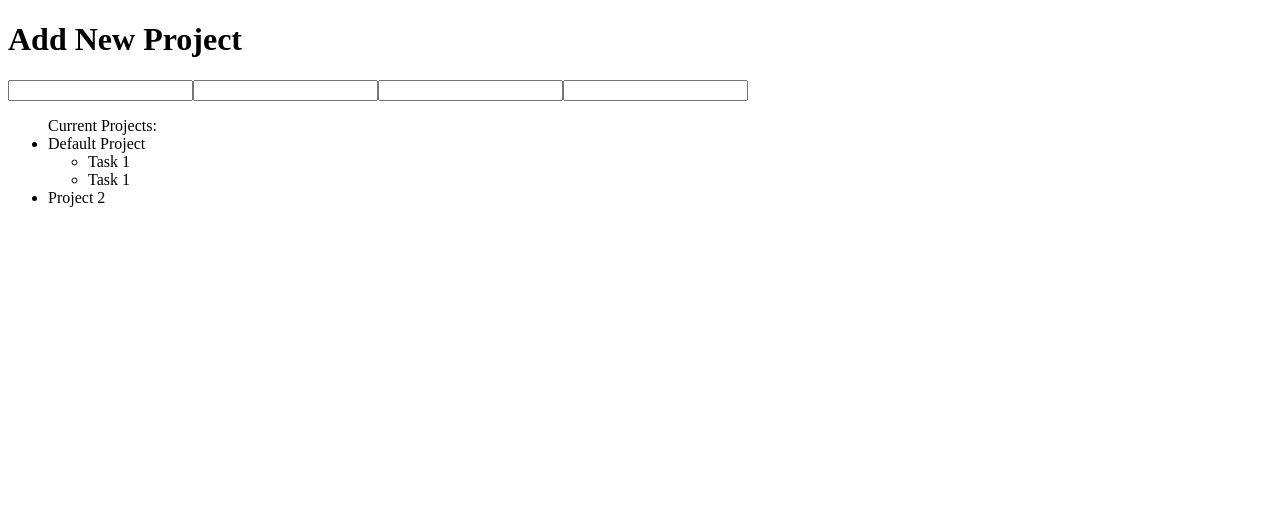
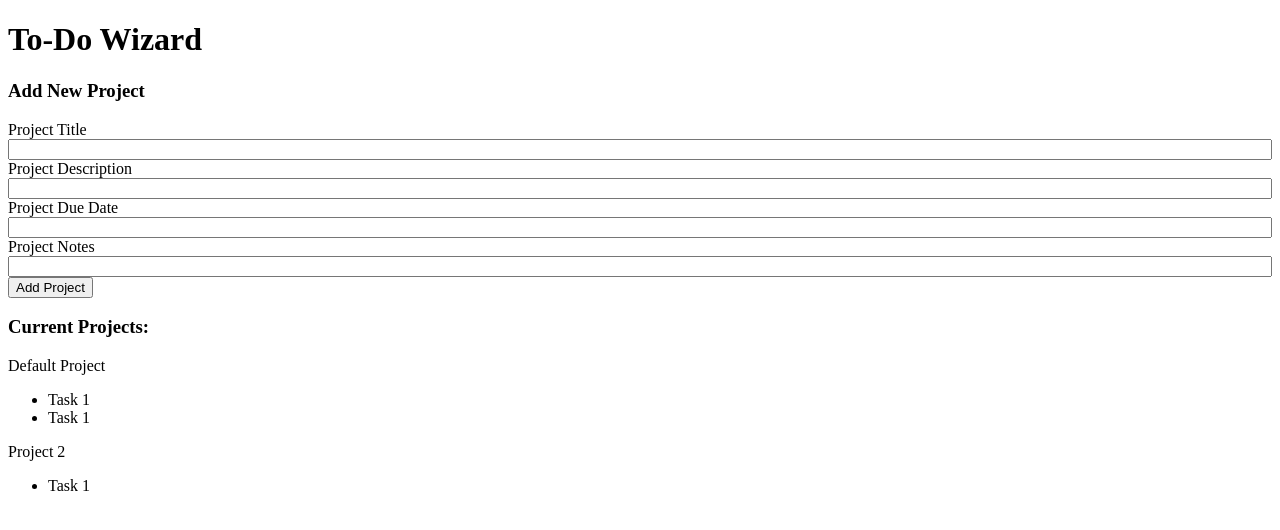
Before and after one commit to nathan-culley/to-do-list, a website built with webpack: page dist/index.html in a window 1280 px wide. Built offline with nearby package versions, Linux system fonts and the light colour scheme.

Commit message:
Organize new project form
Added labels to each input box in the new project form. Organized the labels and input boxes into individual flexboxes. Added a button to the bottom of the form.

```diff
--- a/src/index.js
+++ b/src/index.js
@@ -36,6 +36,8 @@ project0.addTask(task1);
 createProject('Project 2', 'My second project', '2023-03-02', 'Medium');
 createTask(projects[0], 'Task 1', 'My first task', '2023-03-03', 'High', 'Important');
 
+createTask(projects[1], 'Task 1', 'My first task', '2023-03-03', 'High', 'Important');
+
 console.log(projects);
 
 markTaskAsComplete(project0.taskList[0]);
--- a/src/style.css
+++ b/src/style.css
@@ -1,3 +1,4 @@
-.hello {
-    color: red;
-  }
+.input-label {
+  display: flex;
+  flex-direction: column;
+}
--- a/src/ui.js
+++ b/src/ui.js
@@ -14,9 +14,10 @@ function Ui() {
 //function to create overall display
 
 function createDisplay(content) {
-    console.log("createDisplay");
-    console.log(content);
-    console.log(projects);
+    const title = document.createElement("h1");
+    title.setAttribute("id","title");
+    title.textContent = "To-Do Wizard";
+    content.appendChild(title);
     createInput(content);
     createProjectList(content);
     createTaskList(content);
@@ -25,31 +26,74 @@ function createDisplay(content) {
 //function to create new-project form
 
 function createInput(content) {
-    const newProjectSection = document.createElement("div");
-    content.appendChild(newProjectSection);
-    newProjectSection.innerHTML = "<h1>Add New Project</h1>"
+    const addProjectSection = document.createElement("form");
+    addProjectSection.setAttribute("id", "add-project");
+    content.appendChild(addProjectSection);
+    addProjectSection.innerHTML = "<h3>Add New Project</h3>"
 
     //add title
+    const titleInputLabel = document.createElement("div");
+    titleInputLabel.className = "input-label";
+    addProjectSection.appendChild(titleInputLabel);
+
+    const addTitleLabel = document.createElement("label");
+    addTitleLabel.setAttribute("for", "add-title");
+    addTitleLabel.textContent = "Project Title";
+    titleInputLabel.appendChild(addTitleLabel);
+
     const addTitle = document.createElement("input");
     addTitle.setAttribute("type", "text");
-    newProjectSection.appendChild(addTitle);
+    addTitle.setAttribute("id", "add-title");
+    titleInputLabel.appendChild(addTitle);
 
     //add description
+    const descriptionInputLabel = document.createElement("div");
+    descriptionInputLabel.className = "input-label";
+    addProjectSection.appendChild(descriptionInputLabel);
+
+    const addDescriptionLabel = document.createElement("label");
+    addDescriptionLabel.setAttribute("for", "add-description");
+    addDescriptionLabel.textContent = "Project Description";
+    descriptionInputLabel.appendChild(addDescriptionLabel);
+
     const addDescription = document.createElement("input");
     addDescription.setAttribute("type", "text");
-    newProjectSection.appendChild(addDescription);
+    addDescription.setAttribute("id", "add-description");
+    descriptionInputLabel.appendChild(addDescription);
 
     //add due date
+    const dueDateInputLabel = document.createElement("div");
+    dueDateInputLabel.className = "input-label";
+    addProjectSection.appendChild(dueDateInputLabel);
+
+    const addDueDateLabel = document.createElement("label");
+    addDueDateLabel.setAttribute("for", "add-due-date");
+    addDueDateLabel.textContent = "Project Due Date";
+    dueDateInputLabel.appendChild(addDueDateLabel);
+
     const addDueDate = document.createElement("input");
     addDueDate.setAttribute("type", "text");
-    newProjectSection.appendChild(addDueDate);
+    addDueDate.setAttribute("id", "add-due-date");
+    dueDateInputLabel.appendChild(addDueDate);
 
     //add notes
+    const notesInputLabel = document.createElement("div");
+    notesInputLabel.className = "input-label";
+    addProjectSection.appendChild(notesInputLabel);
+
+    const addNotesLabel = document.createElement("label");
+    addNotesLabel.setAttribute("for", "add-notes");
+    addNotesLabel.textContent = "Project Notes";
+    notesInputLabel.appendChild(addNotesLabel);
+
     const addNotes = document.createElement("input");
     addNotes.setAttribute("type", "text");
-    newProjectSection.appendChild(addNotes);
+    addNotes.setAttribute("id", "add-notes");
+    notesInputLabel.appendChild(addNotes);
 
-
+    const addProjectButton = document.createElement("button");
+    addProjectButton.textContent = "Add Project";
+    addProjectSection.appendChild(addProjectButton);
 }
 
 //function to display list of projects
@@ -59,11 +103,11 @@ function createProjectList() {
     content.appendChild(projectListSection);
 
 
-    const projectList = document.createElement("ul");
+    const projectList = document.createElement("div");
     projectListSection.appendChild(projectList);
-    projectList.textContent = "Current Projects:";
+    projectList.innerHTML = "<h3>Current Projects:</h3>";
     for (let project of projects) {
-        const proj = document.createElement("li");
+        const proj = document.createElement("div");
         proj.setAttribute("id", `project${projects.indexOf(project)}`);
         proj.textContent = project.title;
         projectList.appendChild(proj);
@@ -74,6 +118,9 @@ function createProjectList() {
 //function to display list of tasks under each project
 
 function createTaskList(proj, project) {
+    console.log("before");
+    if (project.taskList != undefined) {
+        console.log("after");
         const tasks = document.createElement("ul");
         proj.appendChild(tasks);
 
@@ -85,20 +132,6 @@ function createTaskList(proj, project) {
             tasks.appendChild(todo);
         }
     }
+}
 
 export { Ui };
-
-
-
-
-// const newProjectBtn = document.createElement("button");
-//     content.appendChild(newProjectBtn);
-//     newProjectBtn.addEventListener("click", function() {
-//         createProject('Project 2', 'My second project', '2023-03-02', 'Medium');
-//     });
-
-//     const consoleBtn = document.createElement("button");
-//     content.appendChild(consoleBtn);
-//     consoleBtn.addEventListener("click", function() {
-//         console.log(projects);
-//     })
```
Lines whose indentation alone changed are shown as unchanged.
